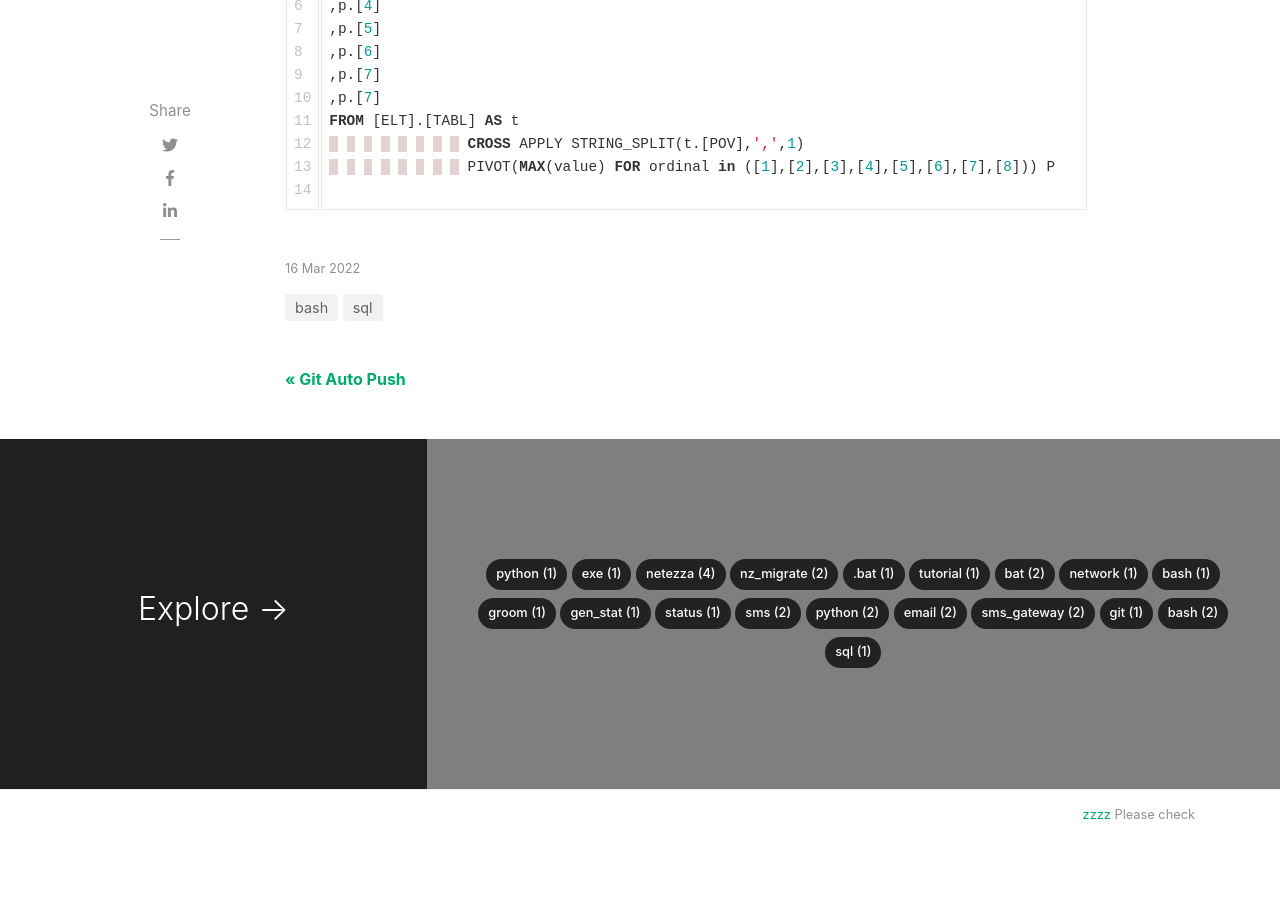
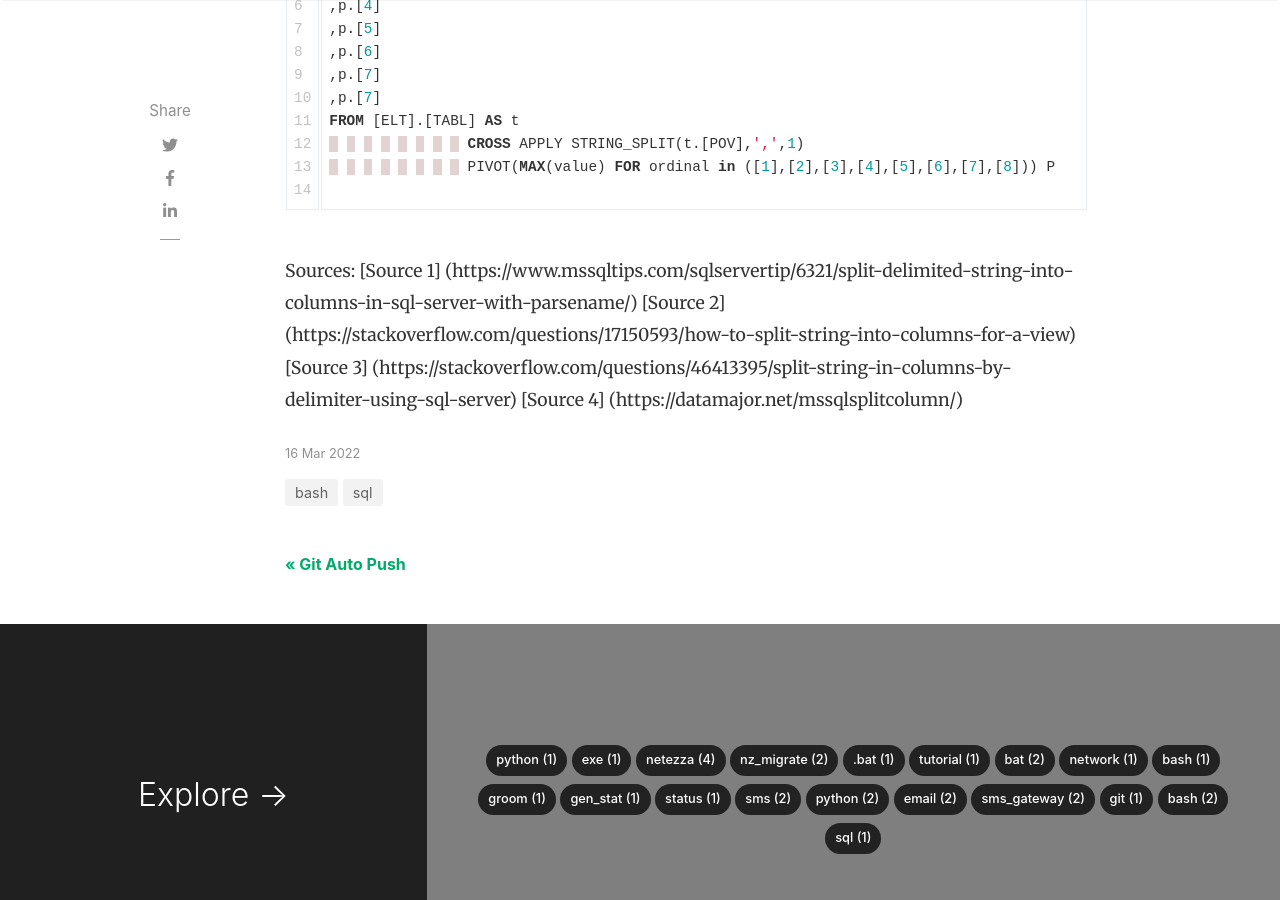
Before and after one commit to ashish-choudhari/weblog, a Jekyll site: the page built from _posts/2022-03-16-comma-separated-values-columns.md, in a window 1280 px wide and 900 px high, scrolled down 3386 px. Built offline with Jekyll 4.4.1, drawn with Linux system fonts in a browser that asks for light colours; nearby versions of some CDN libraries; comment, search, counter and statistics services are not loaded.

Commit message:
made changes

```diff
--- a/_posts/2022-03-16-comma-separated-values-columns.md
+++ b/_posts/2022-03-16-comma-separated-values-columns.md
@@ -92,3 +92,8 @@
                 PIVOT(MAX(value) FOR ordinal in ([1],[2],[3],[4],[5],[6],[7],[8])) P
 
 ~~~
+Sources:
+[Source 1] (https://www.mssqltips.com/sqlservertip/6321/split-delimited-string-into-columns-in-sql-server-with-parsename/)
+[Source 2] (https://stackoverflow.com/questions/17150593/how-to-split-string-into-columns-for-a-view)
+[Source 3] (https://stackoverflow.com/questions/46413395/split-string-in-columns-by-delimiter-using-sql-server)
+[Source 4] (https://datamajor.net/mssqlsplitcolumn/)
```
